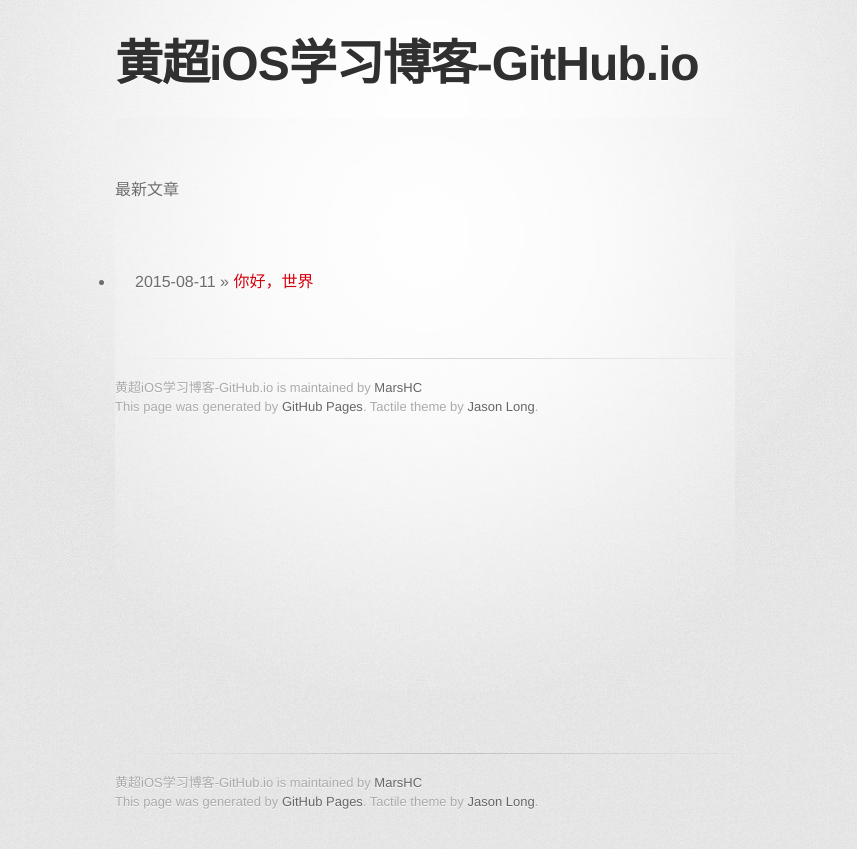
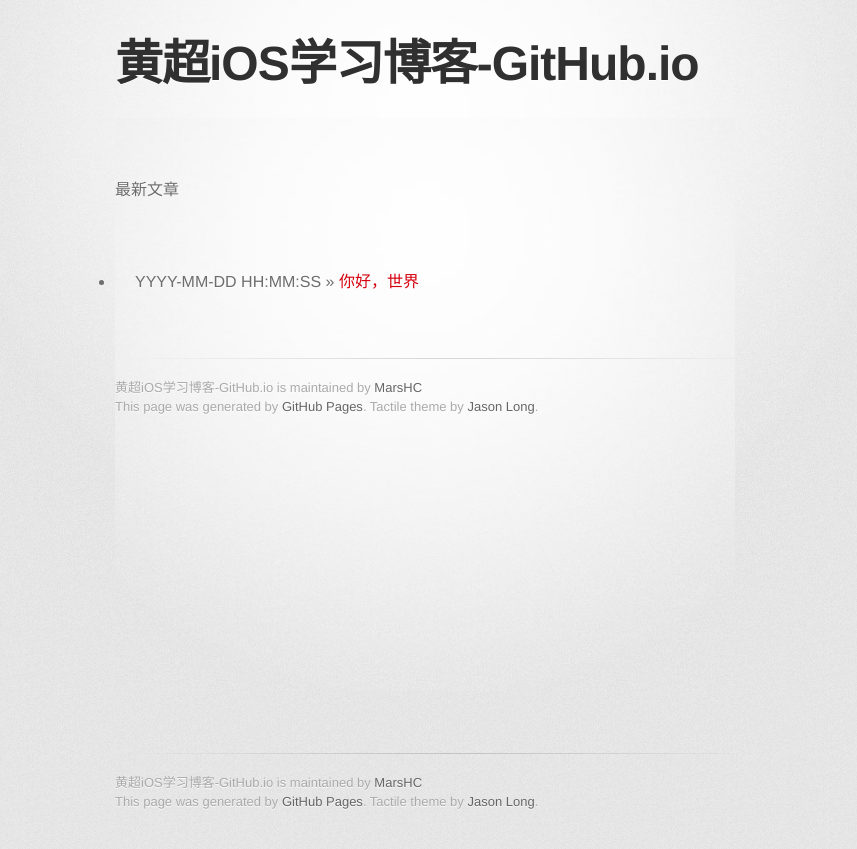
Before and after one commit to MarsHC/hc.iOS.study.github.io, a Jekyll site: the page built from index.html, in a window 1280 px wide. Shown: the top 849 px of the page, without its empty margins (215-1072 px from the left). Built offline with Jekyll 4.4.1, drawn with Linux system fonts in a browser that asks for light colours; some web fonts are replaced.

Commit message:
YYYY-MM-DD HH:MM:SS

```diff
--- a/_posts/2015-08-11-Hello-World.html
+++ b/_posts/2015-08-11-Hello-World.html
@@ -4,4 +4,4 @@
 ---
 <h2>{{ page.title }}</h2>
 <p>我的第一篇文章</p>
-<p>{{ page.date | date: "%Y-%m-%d" }}</p>
+<p>{{ page.date | date: "YYYY-MM-DD HH:MM:SS" }}</p>
--- a/index.html
+++ b/index.html
@@ -42,7 +42,7 @@
 <p>最新文章</p>
 　　<ul>
 　　　　{% for post in site.posts %}
-　　　　　　<li>{{ post.date | date: "%Y-%m-%d" }} &raquo; <a href="{{ site.baseurl }}{{ post.url }}">{{ post.title }}</a></li>
+　　　　　　<li>{{ post.date | date: "YYYY-MM-DD HH:MM:SS" }} &raquo; <a href="{{ site.baseurl }}{{ post.url }}">{{ post.title }}</a></li>
 　　　　{% endfor %}
     </ul>
         </section>
```
